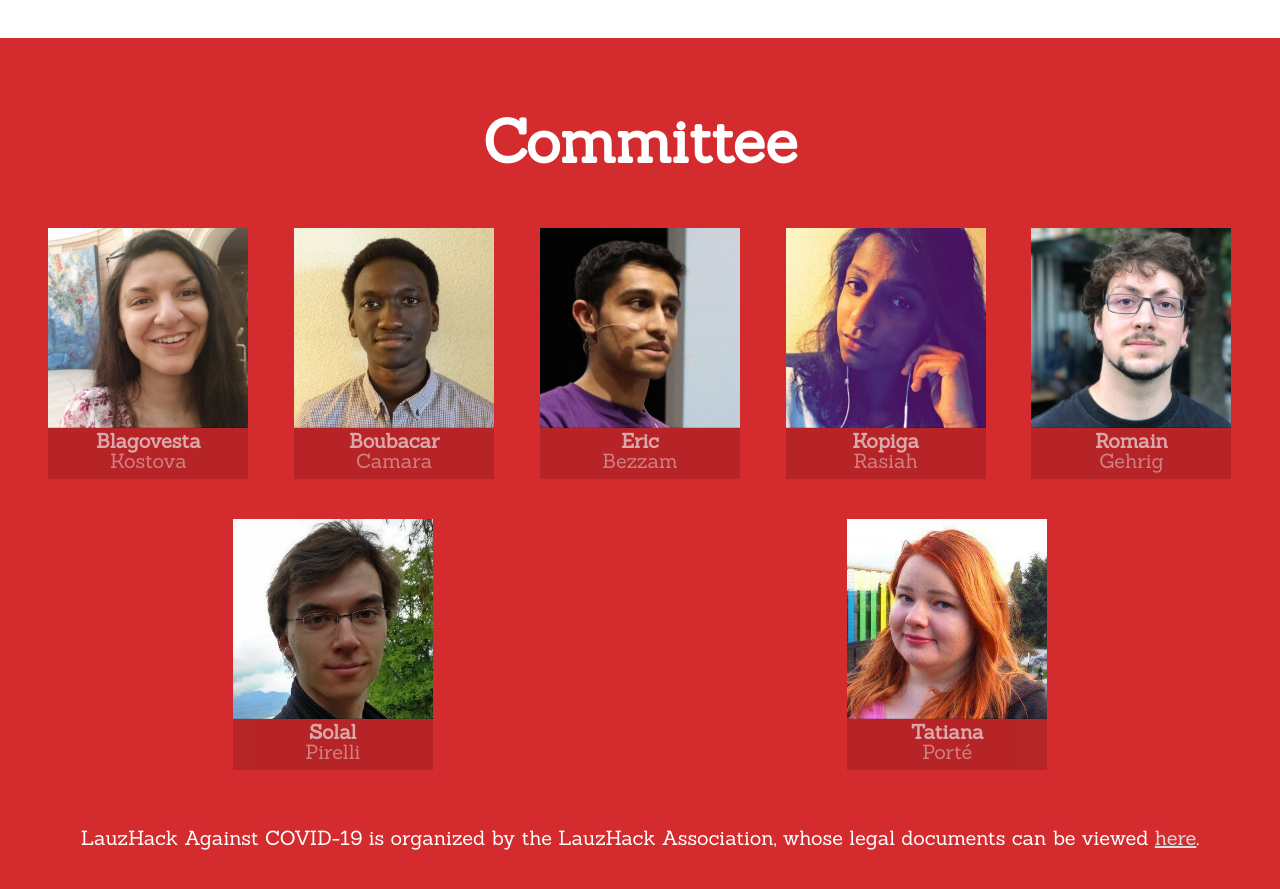
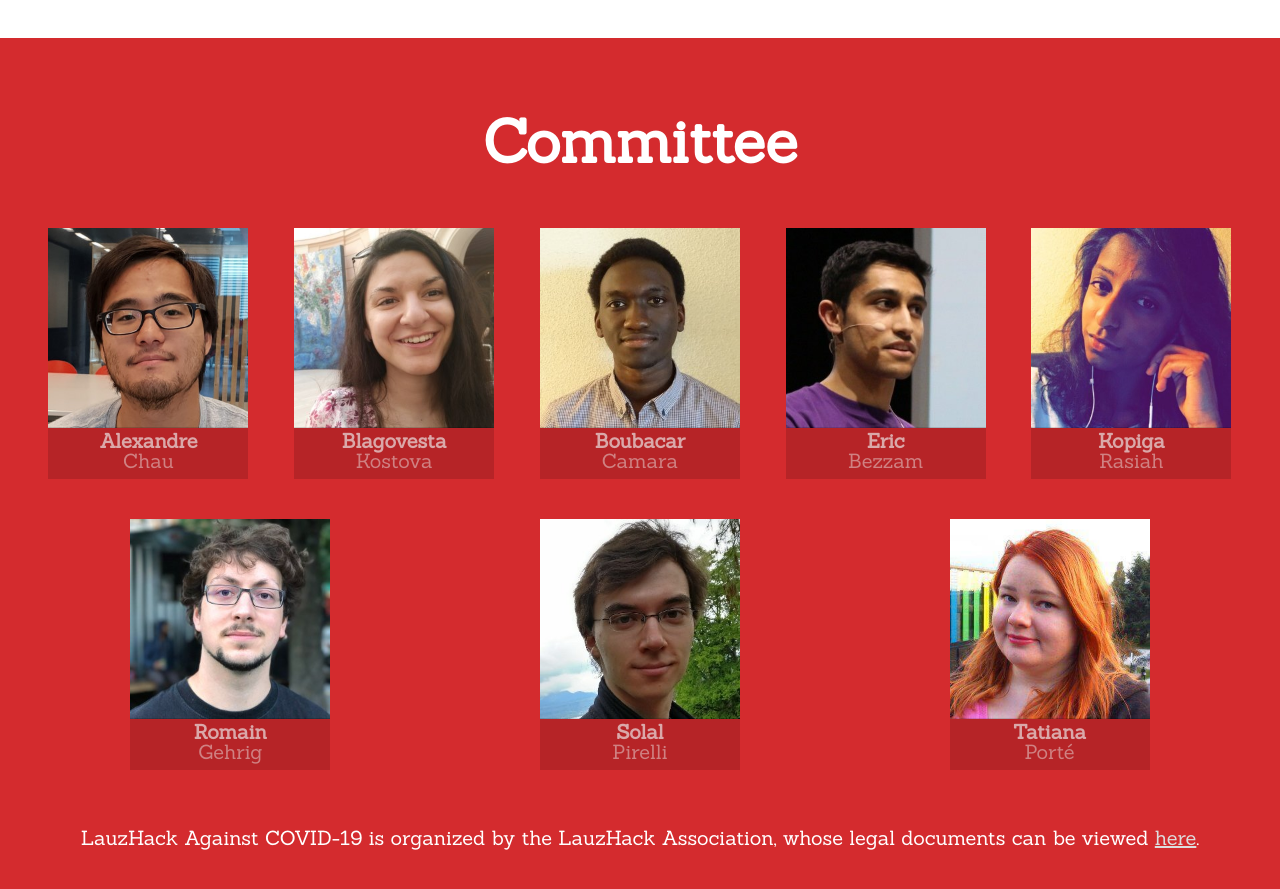
Before and after one commit to LauzHack/ViralHack-website, a Jekyll site: the page built from index.html, in a window 1280 px wide and 900 px high, scrolled down 2816 px. Shown: the top 889 px of the window. Built offline with Jekyll 4.4.1, drawn with Linux system fonts in a browser that asks for light colours.

Commit message:
Add Alexandre to organizers

```diff
--- a/_data/organizers.yml
+++ b/_data/organizers.yml
@@ -10,6 +10,10 @@ group:
 # People organizing the event, and their websites.
 # See the ReadMe file for information on pictures.
 people:
+  - first: Alexandre
+    last: Chau
+    link: https://linkedin.com/in/chau-alexandre
+
   - first: Blagovesta
     last: Kostova
     link: https://linkedin.com/in/blagovestakostova
```
Also changed, not shown: images/people/Alexandre Chau.jpg (added).
